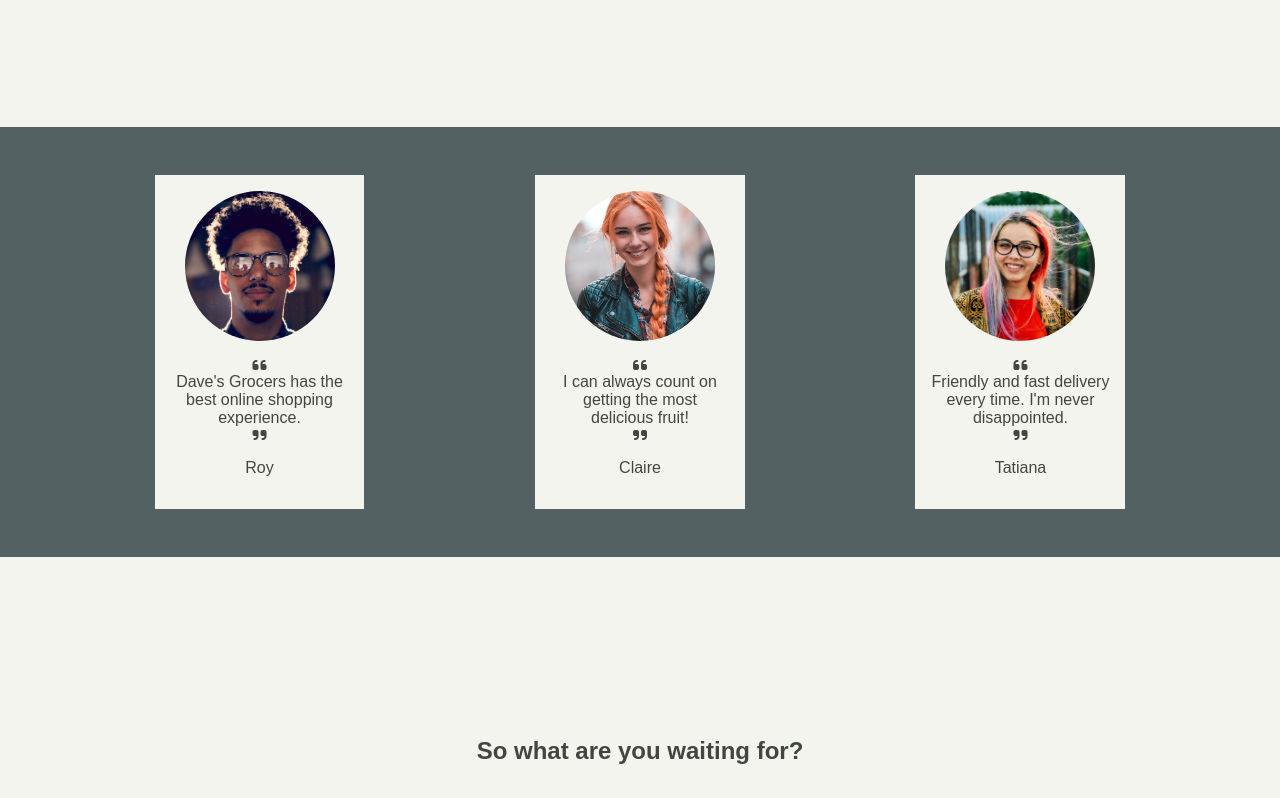
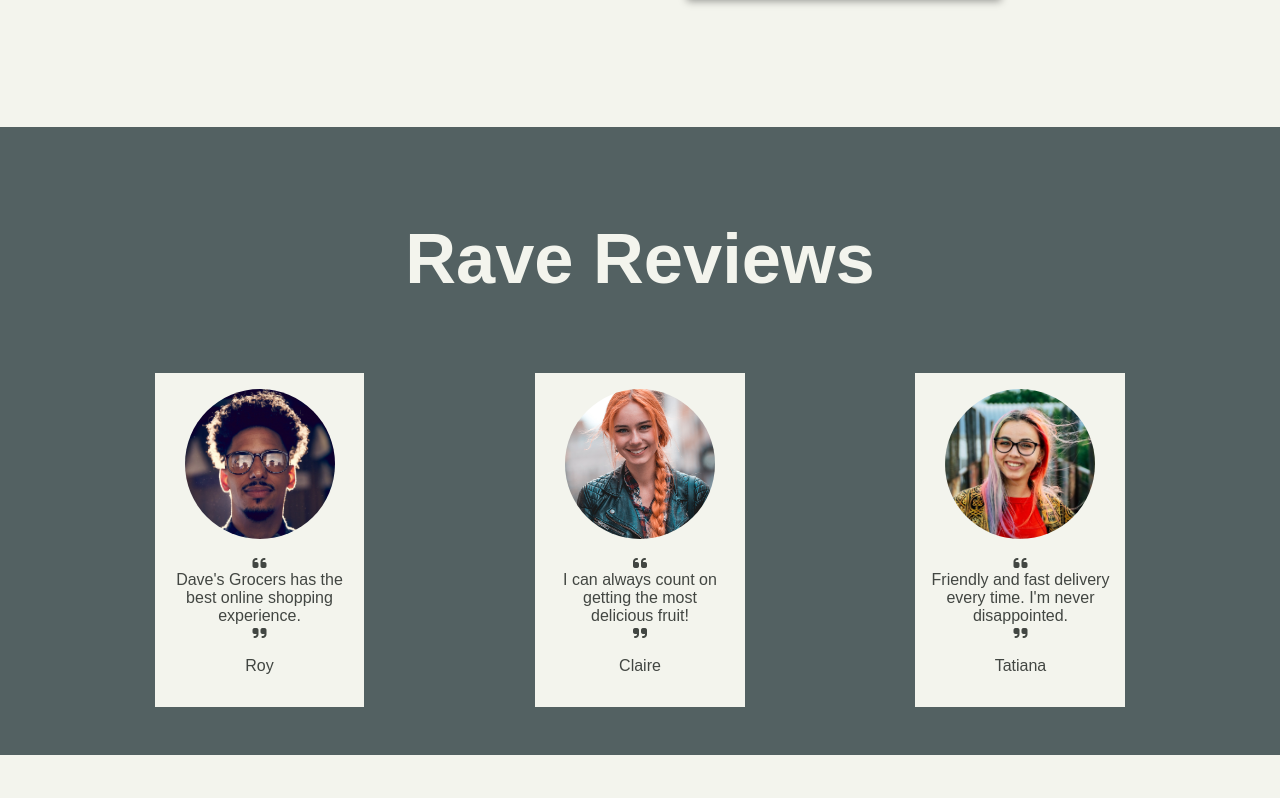
Before and after one commit to PsiKai/grocery-shop, a plain HTML site: page index.html in a window 1280 px wide. Shown: the part 2300-3098 px from the top of the page. Drawn offline with Linux system fonts and the light colour scheme.

Commit message:
add intersection observers to testimonials with animation callbacks

```diff
--- a/home.js
+++ b/home.js
@@ -9,13 +9,6 @@ let options2 = {
     rootMargin: "-10% 0%",
     threshold: 0.8
 }
-
-<<<<<<< HEAD
-console.log("this is the hotfix branch");
-=======
-console.log("this is the testimonial branch")
-console.log("I am back on the testimonial branch")
->>>>>>> feature/add-testimonial-animations
 
 
 let valuesCallback = (entries, observer) => {
@@ -85,3 +78,24 @@ const valueCardCallback = (entries) => {
 const valueCards = Array.from(document.querySelectorAll(".introduction--card"))
 const valueCard = new IntersectionObserver(valueCardCallback, options2)
 valueCards.forEach(card => valueCard.observe(card))
+
+
+const testimonialCallback = (entries) => {
+    entries.forEach(entry => {
+        if(entry.isIntersecting) {
+            testimonialHeader.style.animation = "grow-up 500ms ease forwards"
+            // entry.target.children[0].style.animation = "fade-in 1000ms ease forwards 500ms"
+            // entry.target.children[1].style.animation = "fade-in 1000ms ease forwards 1000ms"
+            // entry.target.children[2].style.animation = "fade-in 1000ms ease forwards 1500ms"
+            testimonialCards.forEach((card, i) => {
+                card.style.animation = `fade-in 1000ms ease forwards ${i * 500 + 100}ms`
+            })
+        }
+    })
+}
+
+const testimonials = document.querySelector(".testimonials")
+const testimonialCards = Array.from(testimonials.children)
+const testimonialHeader = document.querySelector("h1.reviewers")
+const testimonialsObeserver = new IntersectionObserver(testimonialCallback, options2)
+testimonialsObeserver.observe(testimonials)
--- a/index.html
+++ b/index.html
@@ -46,7 +46,9 @@
         </div>
     </section>
 
-    <section class="testimonials">
+    <section class="testimonial-section">
+        <h1 class="reviewers">Rave Reviews</h1>
+        <div class="testimonials">
             <div class="testimonials--card">
                 <img src="images/testimonialroy.jpeg" alt="roy" />
                 <i class="fas fa-quote-left"></i>
@@ -71,7 +73,7 @@
                 <p class="reviewer">Tatiana</p>
 
             </div>
-
+        </div>
     </section>
 
     <section class="call-to-action">
--- a/styles.css
+++ b/styles.css
@@ -189,13 +189,24 @@ button:hover::after {
   max-width: 20ch;
 }
 
+.testimonial-section {
+  padding: 2em 0;
+  background: var(--clr-medium);
+}
+
+.testimonial-section h1.reviewers {
+  text-align: center;
+  color: var(--clr-text);
+  font-size: calc(2rem + 3vw);
+  transform-origin: bottom;
+  transform: scaleY(0);
+}
+
 .testimonials {
   display: flex;
   justify-content: space-evenly;
   flex-direction: row;
   flex-wrap: wrap;
-  padding: 2em 0;
-  background: var(--clr-medium);
 }
 
 .testimonials--card {
@@ -208,6 +219,7 @@ button:hover::after {
   justify-content: center;
   align-items: center;
   text-align: center;
+  opacity: 0;
 }
 
 .testimonials--card img {
@@ -289,6 +301,15 @@ button:hover::after {
   }
 }
 
+@keyframes grow-up {
+  from {
+    transform: scaleY(0);
+  }
+  to {
+    transform: scaleY(1);
+  }
+}
+
 @media (max-width: 500px) {
   .img--container img,
   .introduction--card-text {
```
Lines whose indentation alone changed are shown as unchanged.
